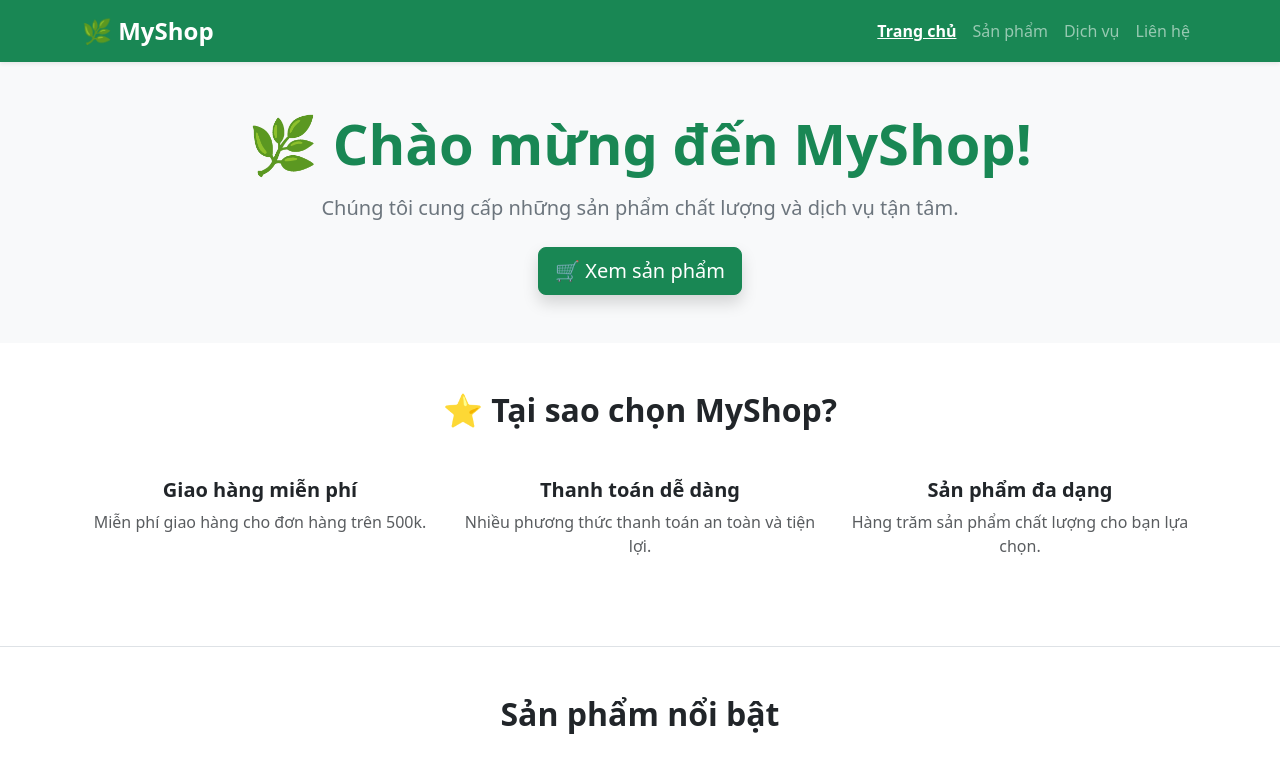
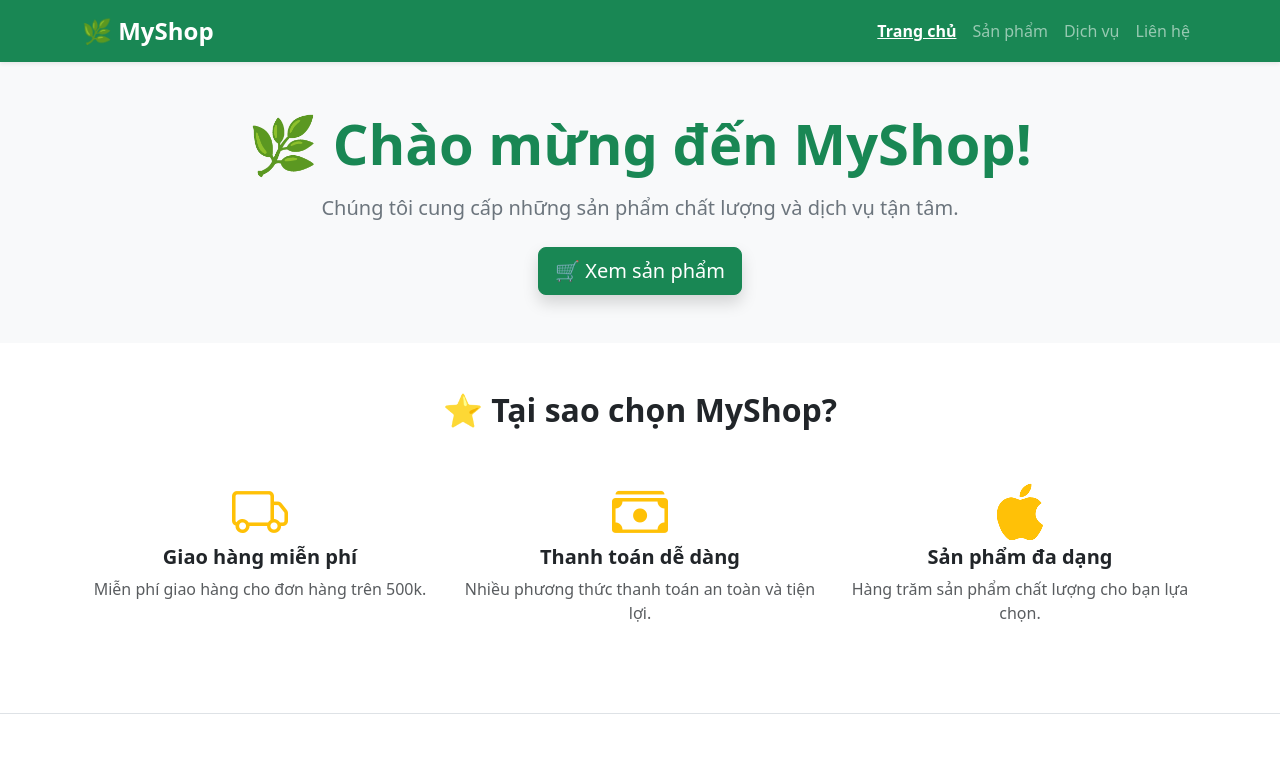
Before and after one commit to Phuongle2312/Le-Tri-Phuong, a React (Create React App) app in the folder BNDW/demo_react/: page / in a window 1280 px wide. Shown: the top 762 px of the page. Built offline with nearby package versions, Linux system fonts and the light colour scheme.

Commit message:
update bootstrap

```diff
--- a/BNDW/demo_react/public/index.html
+++ b/BNDW/demo_react/public/index.html
@@ -7,7 +7,8 @@
   <meta name="viewport" content="width=device-width, initial-scale=1" />
   <meta name="theme-color" content="#000000" />
   <meta name="description" content="Web site created using create-react-app" />
-  <link rel="apple-touch-icon" href="%PUBLIC_URL%/logo192.png" />
+  <link rel="stylesheet" href="https://cdn.jsdelivr.net/npm/bootstrap-icons@1.10.5/font/bootstrap-icons.css" <link
+    rel="apple-touch-icon" href="%PUBLIC_URL%/logo192.png" />
   <!--
       manifest.json provides metadata used when your web app is installed on a
       user's mobile device or desktop. See https://developers.google.com/web/fundamentals/web-app-manifest/
--- a/BNDW/demo_react/src/pages/Home.js
+++ b/BNDW/demo_react/src/pages/Home.js
@@ -27,21 +27,21 @@ const Home = () => {
         </h2>
         <Row className="text-center">
           <Col md={4} className="mb-4">
-            <i className="bi bi-star-fill text-warning display-4 mb-3"></i>
+            <i className="bi bi-truck text-warning display-4 mb-3"></i>
             <h5 className="fw-bold">Giao hàng miễn phí</h5>
             <p className="text-muted">
               Miễn phí giao hàng cho đơn hàng trên 500k.
             </p>
           </Col>
           <Col md={4} className="mb-4">
-            <i className="bi bi-shield-lock-fill text-warning display-4 mb-3"></i>
+            <i className="bi bi-cash-stack text-warning display-4 mb-3"></i>
             <h5 className="fw-bold">Thanh toán dễ dàng</h5>
             <p className="text-muted">
               Nhiều phương thức thanh toán an toàn và tiện lợi.
             </p>
           </Col>
           <Col md={4} className="mb-4">
-            <i className="bi bi-shield-lock-fill text-warning display-4 mb-3"></i>
+            <i className="bi bi-apple text-warning display-4 mb-3"></i>
             <h5 className="fw-bold">Sản phẩm đa dạng</h5>
             <p className="text-muted">
               Hàng trăm sản phẩm chất lượng cho bạn lựa chọn.
```
